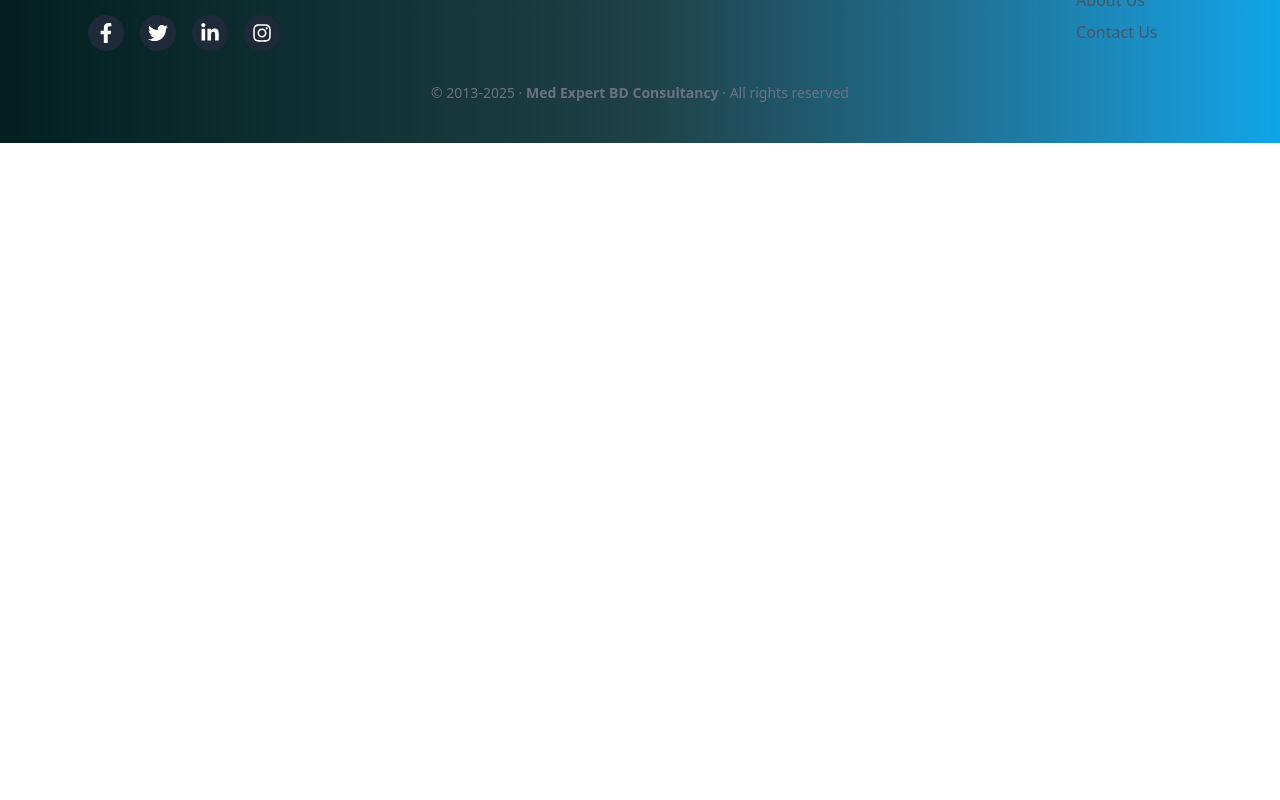
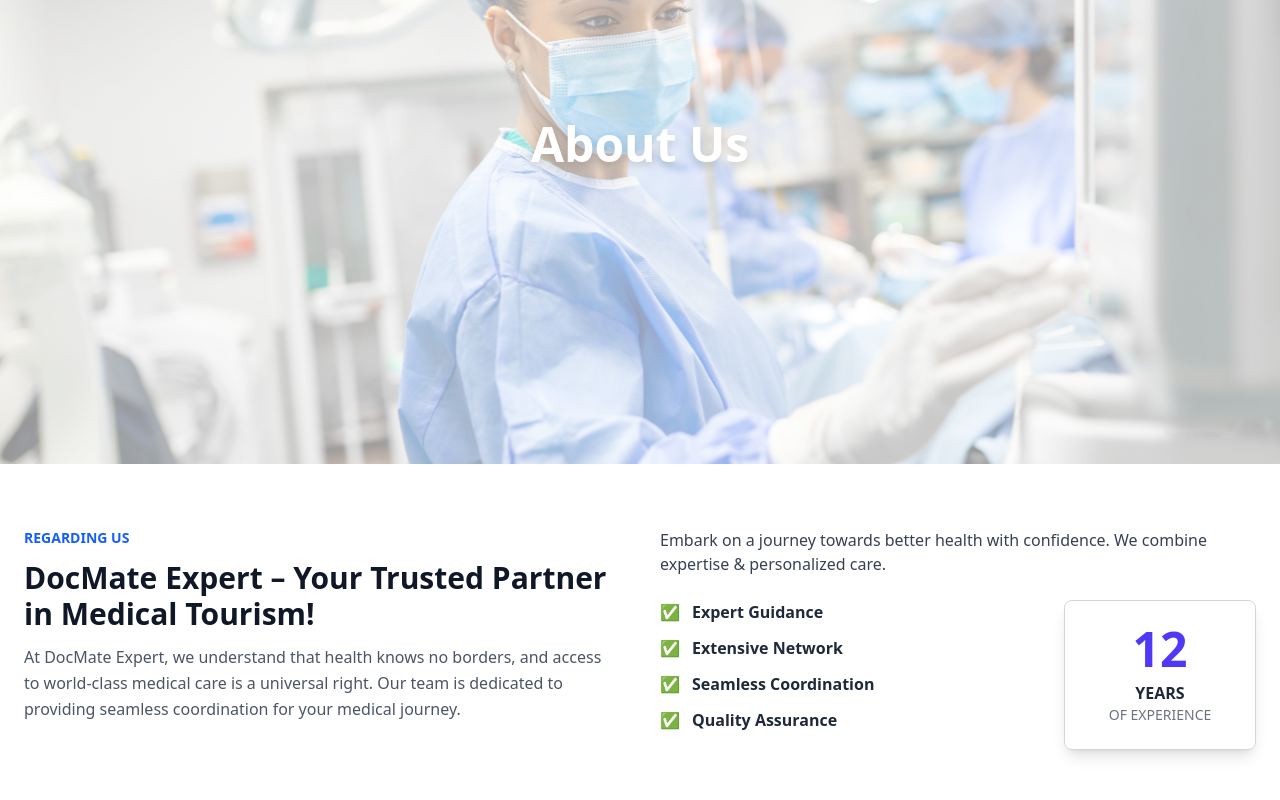
Before and after one commit to syedmehedi34/DocMate, a Next.js app: page /pages/about in a window 1280 px wide. Shown: the part 240-1040 px from the top of the page. Before the commit the page ends 800 px from the top, so only its background shows below. Built offline with nearby package versions, Linux system fonts and the light colour scheme; no server answers; sample sign-in values are in the browser's storage.

Commit message:
admin dasboard patient page and pages/about done

```diff
--- a/next.config.mjs
+++ b/next.config.mjs
@@ -1,4 +1,8 @@
 /** @type {import('next').NextConfig} */
-const nextConfig = {};
+const nextConfig = {
+    images: {
+        domains: ["ibb.co"],
+      },
+};
 
-export default nextConfig;
+export default nextConfig;
--- a/src/app/components/Navbar.jsx
+++ b/src/app/components/Navbar.jsx
@@ -16,6 +16,7 @@
     { name: "Home", href: "/" },
     { name: "Features", href: "/features" },
     { name: "Contact", href: "/contact" },
+    { name: "About Us", href: "/pages/about" },
     ...(session ? [{ name: "Dashboard", href: `/dashboard/${session?.user?.role}/home` }] : []),
   ];
 
--- /dev/null
+++ b/src/app/dashboard/admin/patients/page.jsx
@@ -0,0 +1,168 @@
+import React from 'react';
+
+const page = () => {
+    return (
+        <div>
+            <div className="overflow-x-auto">
+  <table className="table">
+    {/* head */}
+    <thead>
+      <tr>
+        <th>
+          <label>
+            <input type="checkbox" className="checkbox" />
+          </label>
+        </th>
+        <th>Name</th>
+        <th>Job</th>
+        <th>Favorite Color</th>
+        <th></th>
+      </tr>
+    </thead>
+    <tbody>
+      {/* row 1 */}
+      <tr>
+        <th>
+          <label>
+            <input type="checkbox" className="checkbox" />
+          </label>
+        </th>
+        <td>
+          <div className="flex items-center gap-3">
+            <div className="avatar">
+              <div className="mask mask-squircle h-12 w-12">
+                <img
+                  src="https://img.daisyui.com/images/profile/demo/2@94.webp"
+                  alt="Avatar Tailwind CSS Component" />
+              </div>
+            </div>
+            <div>
+              <div className="font-bold">Hart Hagerty</div>
+              <div className="text-sm opacity-50">United States</div>
+            </div>
+          </div>
+        </td>
+        <td>
+          Zemlak, Daniel and Leannon
+          <br />
+          <span className="badge badge-ghost badge-sm">Desktop Support Technician</span>
+        </td>
+        <td>Purple</td>
+        <th>
+          <button className="btn btn-ghost btn-xs">details</button>
+        </th>
+      </tr>
+      {/* row 2 */}
+      <tr>
+        <th>
+          <label>
+            <input type="checkbox" className="checkbox" />
+          </label>
+        </th>
+        <td>
+          <div className="flex items-center gap-3">
+            <div className="avatar">
+              <div className="mask mask-squircle h-12 w-12">
+                <img
+                  src="https://img.daisyui.com/images/profile/demo/3@94.webp"
+                  alt="Avatar Tailwind CSS Component" />
+              </div>
+            </div>
+            <div>
+              <div className="font-bold">Brice Swyre</div>
+              <div className="text-sm opacity-50">China</div>
+            </div>
+          </div>
+        </td>
+        <td>
+          Carroll Group
+          <br />
+          <span className="badge badge-ghost badge-sm">Tax Accountant</span>
+        </td>
+        <td>Red</td>
+        <th>
+          <button className="btn btn-ghost btn-xs">details</button>
+        </th>
+      </tr>
+      {/* row 3 */}
+      <tr>
+        <th>
+          <label>
+            <input type="checkbox" className="checkbox" />
+          </label>
+        </th>
+        <td>
+          <div className="flex items-center gap-3">
+            <div className="avatar">
+              <div className="mask mask-squircle h-12 w-12">
+                <img
+                  src="https://img.daisyui.com/images/profile/demo/4@94.webp"
+                  alt="Avatar Tailwind CSS Component" />
+              </div>
+            </div>
+            <div>
+              <div className="font-bold">Marjy Ferencz</div>
+              <div className="text-sm opacity-50">Russia</div>
+            </div>
+          </div>
+        </td>
+        <td>
+          Rowe-Schoen
+          <br />
+          <span className="badge badge-ghost badge-sm">Office Assistant I</span>
+        </td>
+        <td>Crimson</td>
+        <th>
+          <button className="btn btn-ghost btn-xs">details</button>
+        </th>
+      </tr>
+      {/* row 4 */}
+      <tr>
+        <th>
+          <label>
+            <input type="checkbox" className="checkbox" />
+          </label>
+        </th>
+        <td>
+          <div className="flex items-center gap-3">
+            <div className="avatar">
+              <div className="mask mask-squircle h-12 w-12">
+                <img
+                  src="https://img.daisyui.com/images/profile/demo/5@94.webp"
+                  alt="Avatar Tailwind CSS Component" />
+              </div>
+            </div>
+            <div>
+              <div className="font-bold">Yancy Tear</div>
+              <div className="text-sm opacity-50">Brazil</div>
+            </div>
+          </div>
+        </td>
+        <td>
+          Wyman-Ledner
+          <br />
+          <span className="badge badge-ghost badge-sm">Community Outreach Specialist</span>
+        </td>
+        <td>Indigo</td>
+        <th>
+          <button className="btn btn-ghost btn-xs">details</button>
+        </th>
+      </tr>
+    </tbody>
+    {/* foot */}
+    <tfoot>
+      <tr>
+        <th></th>
+        <th>Name</th>
+        <th>Job</th>
+        <th>Favorite Color</th>
+        <th></th>
+      </tr>
+    </tfoot>
+  </table>
+</div>
+        </div>
+    );
+};
+
+export default page;
--- a/src/app/pages/about/page.jsx
+++ b/src/app/pages/about/page.jsx
@@ -1,11 +1,80 @@
-import PrivateRoute from "../../components/PrivateRoute";
 
-export default function Home() {
+import Image from "next/image";
+
+export default function About() {
   return (
-    <PrivateRoute>
+
     <div>
-      <h1>about page</h1>
+      {/* About Us Section with Background Image */}
+      <div className="relative w-full h-[80vh] flex items-center justify-center text-center">
+        {/* Background Image with Overlay */}
+        <div className="absolute inset-0">
+          <Image
+            src="/assets/aboutUs.jpg"
+            alt="Background"
+            layout="fill"
+            objectFit="cover"
+            objectPosition="center"
+            className="opacity-40"
+          />
+        </div>
+
+        {/* About Us Heading */}
+        <div className="relative z-10">
+          <h2 className="text-5xl font-bold text-white drop-shadow-lg">About Us</h2>
+        </div>
+      </div>
+
+      {/* Regarding Us Section */}
+      <div className="container mx-auto px-6 py-16 grid md:grid-cols-2 gap-10">
+        {/* Left Text Section */}
+        <div className="text-gray-800">
+          <h3 className="text-blue-600 uppercase text-sm font-semibold">Regarding Us</h3>
+          <h2 className="text-3xl font-bold my-3 text-gray-900">
+            DocMate Expert – Your Trusted Partner in Medical Tourism!
+          </h2>
+          <p className="text-gray-600 leading-relaxed">
+            At DocMate Expert, we understand that health knows no borders, and access to world-class
+            medical care is a universal right. Our team is dedicated to providing seamless coordination
+            for your medical journey.
+          </p>
+        </div>
+        <div>
+          <p className="text-gray-700">
+            Embark on a journey towards better health with confidence. We combine expertise & personalized care.
+          </p><br />
+          {/* Right Features Section */}
+          <div className="flex flex-col md:flex-row items-start justify-between gap-6">
+
+            {/* Left - List */}
+            <div className="md:w-2/3 space-y-4">
+
+
+              <ul className="space-y-3">
+                {["Expert Guidance", "Extensive Network", "Seamless Coordination", "Quality Assurance"].map((item, index) => (
+                  <li key={index} className="flex items-center space-x-3 text-gray-800 font-semibold">
+                    <span className="text-blue-600">✅</span>
+                    <span>{item}</span>
+                  </li>
+                ))}
+              </ul>
+            </div>
+
+            {/* Right - Experience Box */}
+            <div className="md:w-1/3 flex justify-center">
+              <div className="p-6 border border-gray-300 rounded-lg text-center shadow-lg w-48">
+                <h2 className="text-5xl font-bold text-indigo-600">12</h2>
+                <p className="text-gray-800 font-bold mt-2">YEARS</p>
+                <p className="text-gray-500 uppercase text-sm">OF EXPERIENCE</p>
+              </div>
+            </div>
+          </div>
+        </div>
+
+
+      </div>
     </div>
-    </PrivateRoute>
+
+
   );
 }
```
Also changed, not shown: public/assets/aboutUs.jpg (added).
